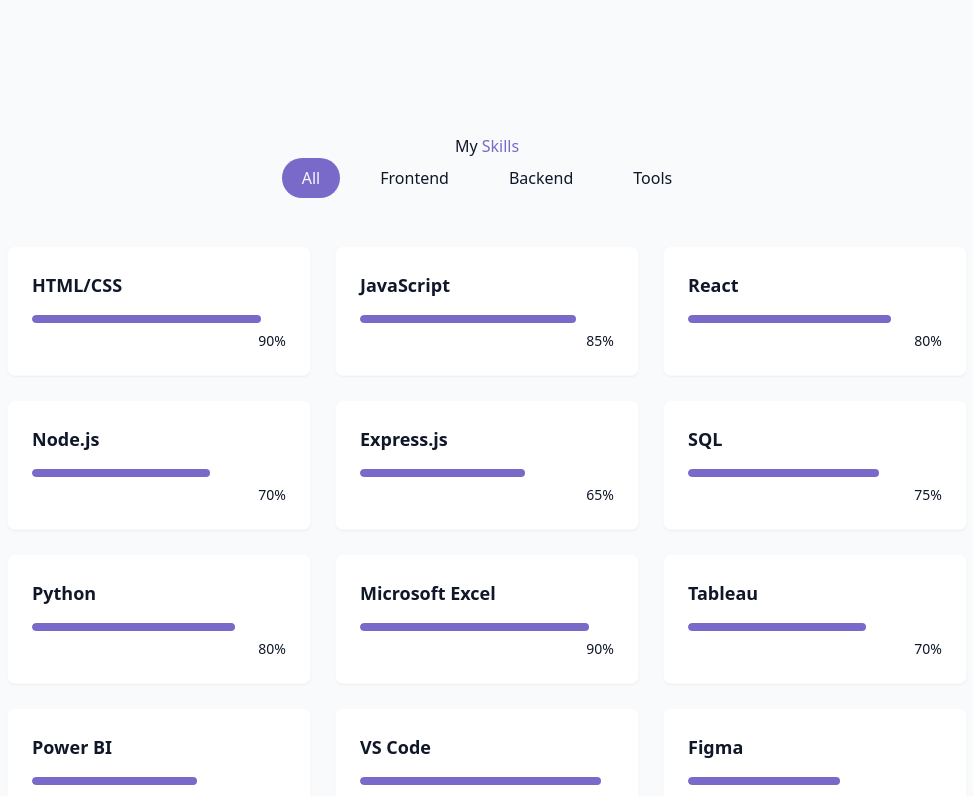
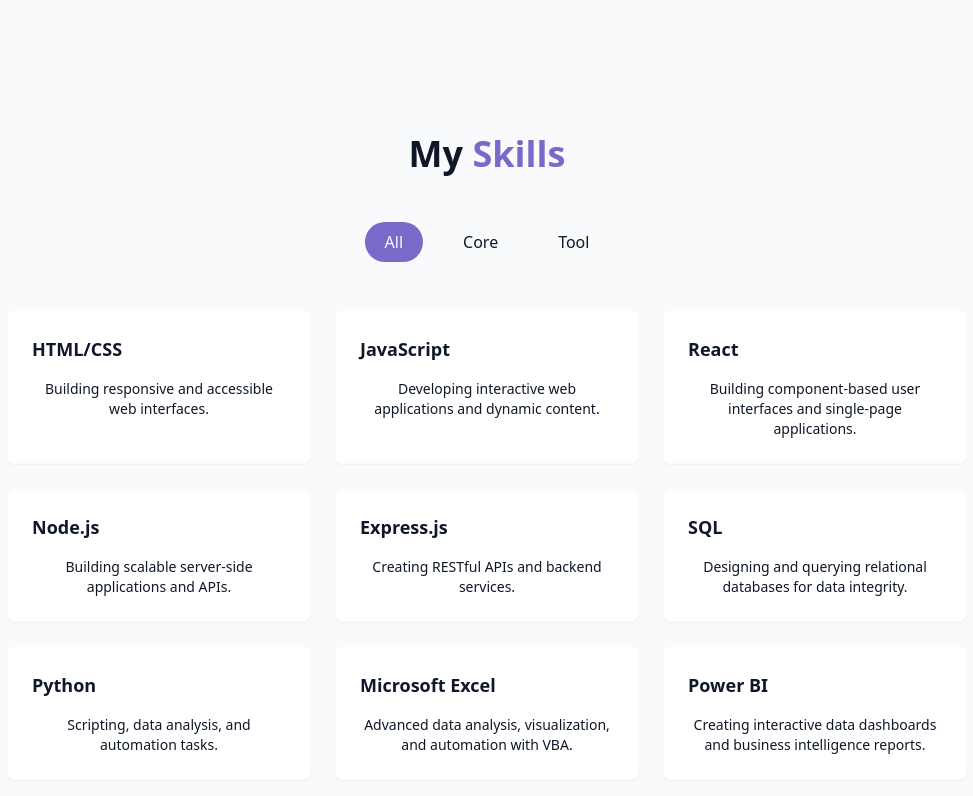
Before and after one commit to T-revin/Portfolio-Website, a React (Vite) app: page / in a window 1280 px wide. Shown: the part 1660-2456 px from the top of the page, without its empty margins (153-1126 px from the left). Built offline with nearby package versions, Linux system fonts and the light colour scheme.

Commit message:
Updated SkillsSection  to support the new "Core vs. Toolkit" approach. Each skills component to "Evidence" using projects how that skills was implemented.

```diff
--- a/src/components/SkillsSection.jsx
+++ b/src/components/SkillsSection.jsx
@@ -4,7 +4,7 @@
 
 
 
-const categories = ['all', 'frontend', 'backend', 'tools'];
+const categories = ['all', 'core', 'tool'];
 
 export const SkillsSection = () => {
   const [activeCategory, setActiveCategory] = useState('all');
@@ -16,7 +16,7 @@
   return (
     <section id="skills" className="py-24 px-4 relative">
       <div className="container mx-auto max-w-5xl">
-        <h2 container="text-3xl md:text-4xl font-bold mb-12 text-center">
+        <h2 className="text-3xl md:text-4xl font-bold mb-12 text-center">
           My <span className="text-primary"> Skills</span>
         </h2>
 
@@ -41,22 +41,17 @@
           {filteredSkills.map((skill, key) => (
             <div
               key={key}
-              className="gradient-border p-6 rounded-lg shadow-xs card-hover"
+              className="gradient-border p-6 rounded-lg shadow-xs card-hover flex flex-col h-full"
             >
-              <div className="text-left mb-4">
+              <div className="text-left mb-2">
                 <h3 className="font-semibold text-lg"> {skill.name}</h3>
               </div>
-              <div className="w-full bg-secondary/50 h-2 rounded-full overflow-hidden">
-                <div
-                  className="bg-primary h-2 rounded-full origin-left animate-[grow_1.5s_ease-out]"
-                  style={{width: skill.level + '%'}}
-                />
-              </div>
-              <div className="text-right mt-1">
-                <span className="text-sm text-muted-foreground mt-2 block">
-                  {skill.level}%
-                </span>
-              </div>
+
+              {skill.category === 'core' && (
+                <p className="text-sm text-muted-foreground mt-2 line-clamp-3">
+                    {skill.description}
+                </p>
+              )}
             </div>
           ))}
         </div>
--- a/src/data/portfolio.js
+++ b/src/data/portfolio.js
@@ -76,23 +76,105 @@
 ];
 
 export const skills = [
-  //frontend skills
-  {name: 'HTML/CSS', level: 90, category: 'frontend'},
-  {name: 'JavaScript', level: 85, category: 'frontend'},
-  {name: 'React', level: 80, category: 'frontend'},
+  // Core Skills
+  {
+    id: 'html-css',
+    name: 'HTML/CSS',
+    category: 'core',
+    description: 'Building responsive and accessible web interfaces.',
+    relatedProjectIds: [1],
+  },
+  {
+    id: 'javascript',
+    name: 'JavaScript',
+    category: 'core',
+    description: 'Developing interactive web applications and dynamic content.',
+    relatedProjectIds: [1],
+  },
+  {
+    id: 'react',
+    name: 'React',
+    category: 'core',
+    description: 'Building component-based user interfaces and single-page applications.',
+    relatedProjectIds: [1],
+  },
+  {
+    id: 'node-js',
+    name: 'Node.js',
+    category: 'core',
+    description: 'Building scalable server-side applications and APIs.',
+    relatedProjectIds: [1],
+  },
+  {
+    id: 'express-js',
+    name: 'Express.js',
+    category: 'core',
+    description: 'Creating RESTful APIs and backend services.',
+    relatedProjectIds: [1],
+  },
+  {
+    id: 'sql',
+    name: 'SQL',
+    category: 'core',
+    description: 'Designing and querying relational databases for data integrity.',
+    relatedProjectIds: [1],
+  },
+  {
+    id: 'python',
+    name: 'Python',
+    category: 'core',
+    description: 'Scripting, data analysis, and automation tasks.',
+    relatedProjectIds: [],
+  },
+  {
+    id: 'excel',
+    name: 'Microsoft Excel',
+    category: 'core',
+    description: 'Advanced data analysis, visualization, and automation with VBA.',
+    relatedProjectIds: [3],
+  },
+  {
+    id: 'power-bi',
+    name: 'Power BI',
+    category: 'core',
+    description: 'Creating interactive data dashboards and business intelligence reports.',
+    relatedProjectIds: [2],
+  },
 
-  //backend skills
-  {name: 'Node.js', level: 70, category: 'backend'},
-  {name: 'Express.js', level: 65, category: 'backend'},
-  {name: 'SQL', level: 75, category: 'backend'},
-  {name: 'Python', level: 80, category: 'backend'},
-
-  //tools
-  {name: 'Microsoft Excel', level: 90, category: 'tools'},
-  {name: 'Tableau', level: 70, category: 'tools'},
-  {name: 'Power BI', level: 65, category: 'tools'},
-  {name: 'VS Code', level: 95, category: 'tools'},
-  {name: 'Figma', level: 60, category: 'tools'},
-  {name: 'GitHub', level: 85, category: 'tools'},
-  {name: 'Jupyter Notebooks', level: 80, category: 'tools'},
+  // Tools
+  {
+    id: 'tableau',
+    name: 'Tableau',
+    category: 'tool',
+    description: '',
+    relatedProjectIds: [],
+  },
+  {
+    id: 'vscode',
+    name: 'VS Code',
+    category: 'tool',
+    description: '',
+    relatedProjectIds: [],
+  },
+  {
+    id: 'figma',
+    name: 'Figma',
+    category: 'tool',
+    description: '',
+    relatedProjectIds: [],
+  },
+  {
+    id: 'github',
+    name: 'GitHub',
+    category: 'tool',
+    description: '',
+    relatedProjectIds: [],
+  },
+  {
+    id: 'jupyter',
+    name: 'Jupyter Notebooks',
+    category: 'tool',
+    description: '',
+    relatedProjectIds: [],
+  },
 ];
```
